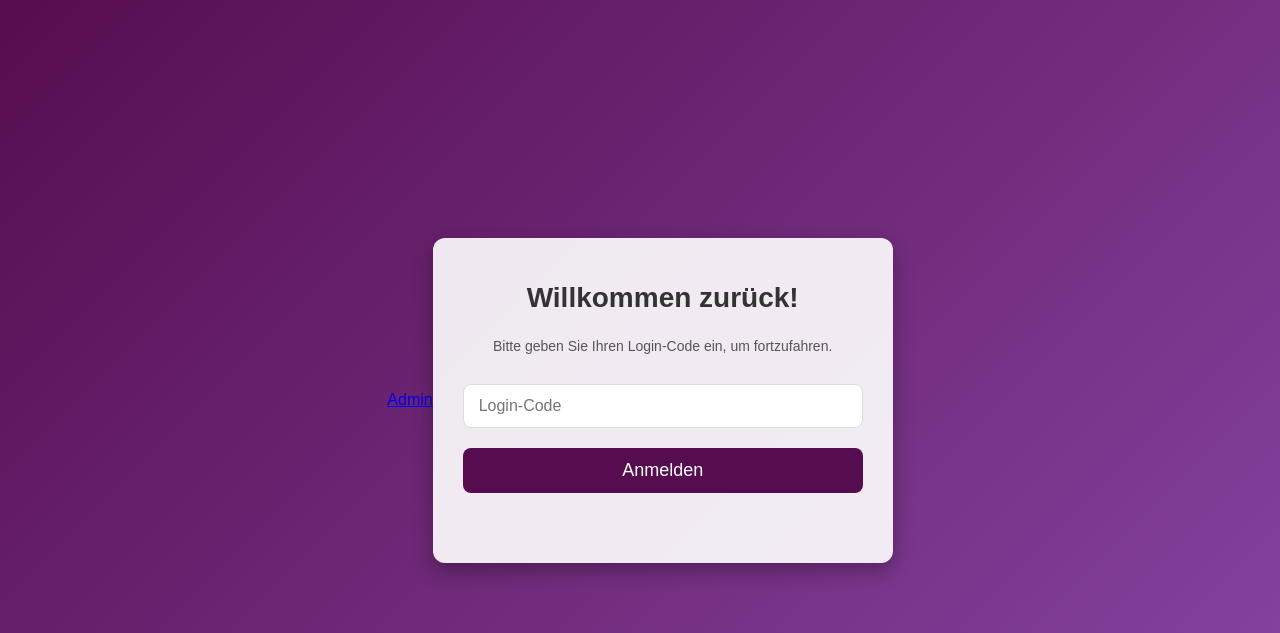
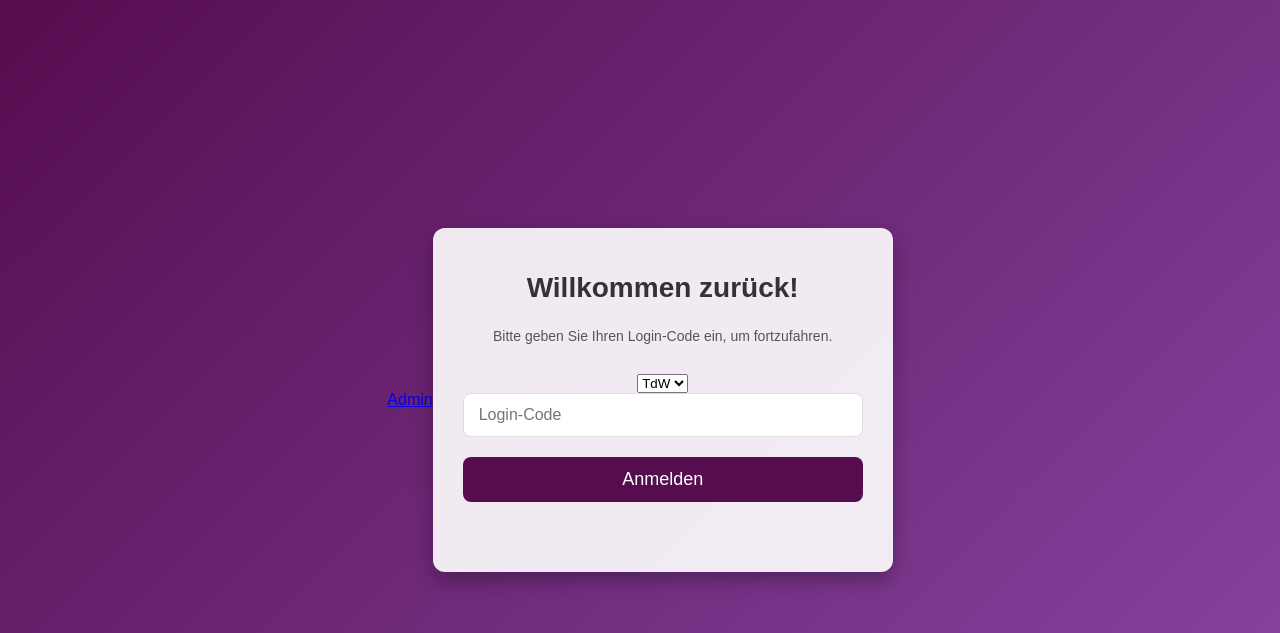
Before and after one commit to wbgym-webteam/subdomain, a Flask app: page /login in a window 1280 px wide. Shown: the top 633 px of the page. Run offline with Flask 3, Linux system fonts and the light colour scheme.

Commit message:
added option for selection event at login

```diff
--- a/src/app/templates/login.html
+++ b/src/app/templates/login.html
@@ -12,6 +12,10 @@ Login
 <form method="post" class="login-container">
     <h1>Willkommen zurück!</h1>
     <p>Bitte geben Sie Ihren Login-Code ein, um fortzufahren.</p>
+    <select name="event" id="event-selector">
+        <option value="TdW">TdW</option>
+        <option value="SmS">SmS</option>
+    </select>
     <input type="password" id="loginCode" placeholder="Login-Code">
     <button onclick="checkLogin()">Anmelden</button>
     <p id="errorMessage" class="error-message"></p>
```
